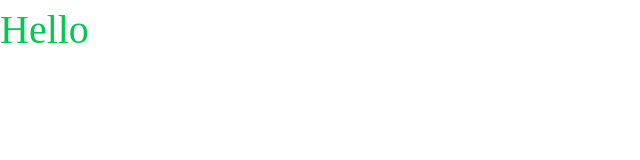
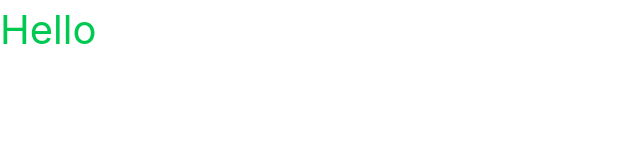
Before and after one commit to SlavaMryasov/news, a React (Vite) app: page / in a window 1280 px wide. Shown: the top 160 px of the page, without its empty margins (0-640 px from the left). Built offline with nearby package versions, Linux system fonts and the light colour scheme.

Commit message:
N-6 feat: add button

```diff
--- a/src/app/global.css
+++ b/src/app/global.css
@@ -1,6 +1,13 @@
+@import url('https://fonts.googleapis.com/css2?family=Inter:ital,opsz,wght@0,14..32,100..900;1,14..32,100..900&display=swap');
+
 @import 'tailwindcss';
 
 @layer base {
+  :root {
+    --font-display: -apple-system, BlinkMacSystemFont, 'Inter', 'Segoe UI', Roboto, Helvetica, Arial,
+      sans-serif;
+  }
+
   *,
   ::before,
   ::after {
--- /dev/null
+++ b/src/shared/ui/button/Button.tsx
@@ -0,0 +1,28 @@
+import { cn } from '@/shared/lib/cn'
+import { Slot } from '@radix-ui/react-slot'
+import type React from 'react'
+import type { ComponentPropsWithoutRef } from 'react'
+
+type Props = {
+  ref?: React.Ref<HTMLButtonElement>
+  asChild?: boolean
+  className?: string
+} & ComponentPropsWithoutRef<'button'>
+
+export const Button = ({ ref, asChild, className, ...props }: Props) => {
+  const Component = asChild ? Slot : 'button'
+  return (
+    <Component
+      className={cn(
+        'px-3 py-1.5 bg-[#3d64dd] rounded-sm text-sm text-white',
+        'active:bg-[#5a7af4]',
+        'hover:bg-[#5372e4]',
+        className,
+      )}
+      ref={ref}
+      {...props}
+    />
+  )
+}
+
+Button.displayName = 'Button'
--- /dev/null
+++ b/src/shared/ui/button/index.ts
@@ -0,0 +1 @@
+export { Button } from './Button'
```
